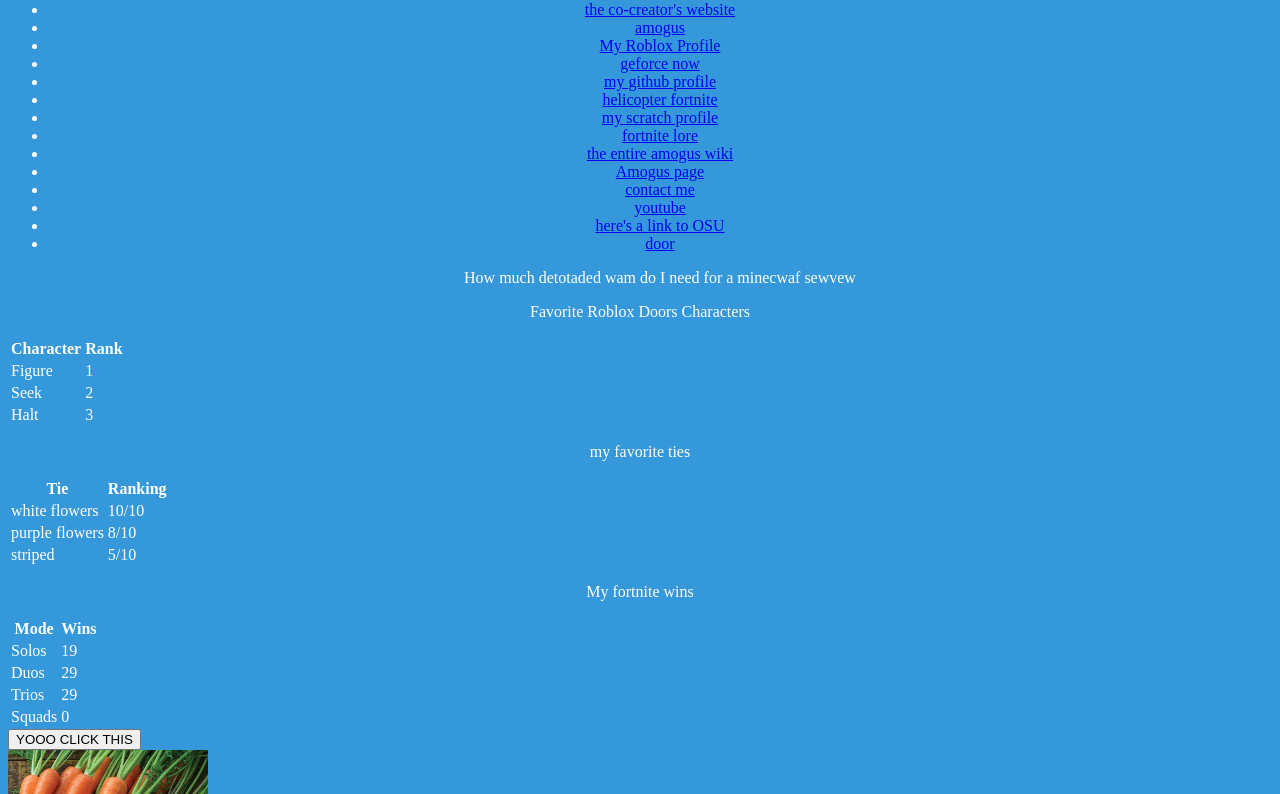
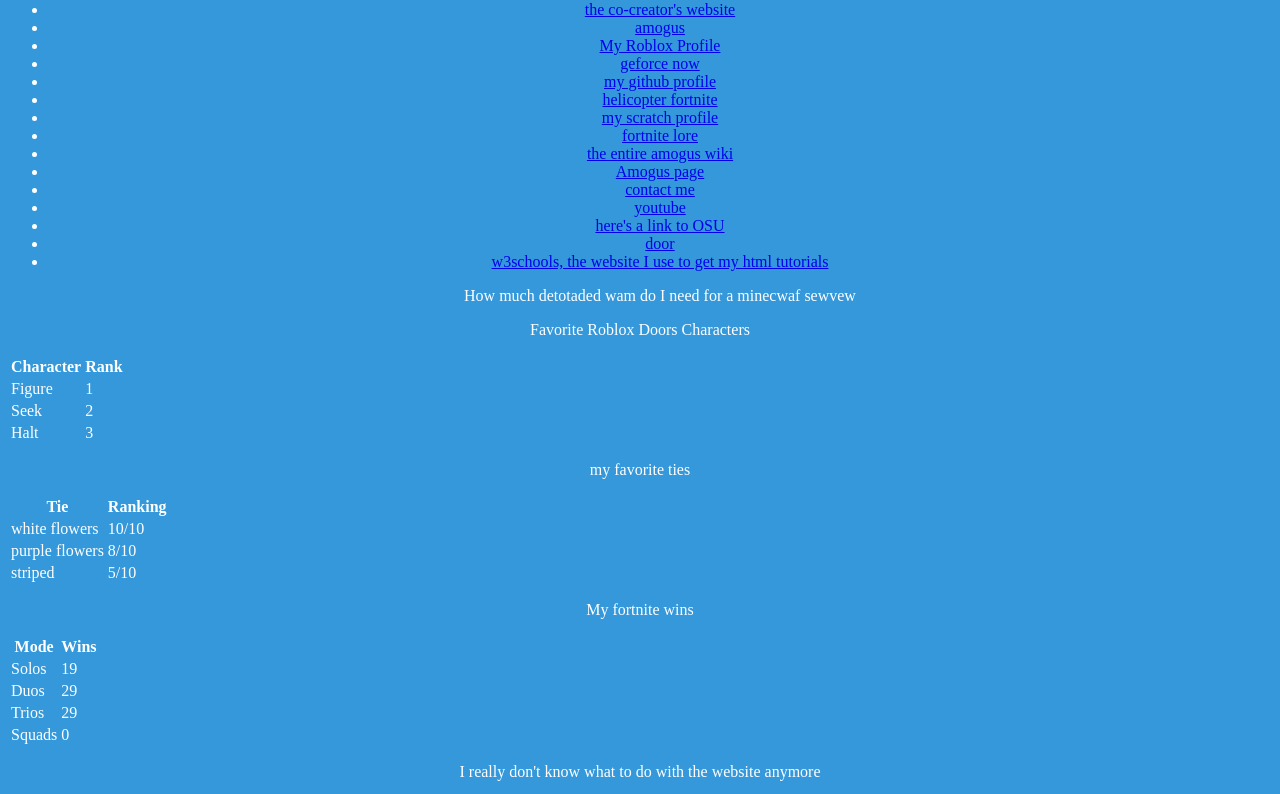
Before and after one commit to aswd1c32/aswd1c32.github.io, a plain HTML site: page index.html in a window 1280 px wide. Shown: the part 142-936 px from the top of the page. Drawn offline with Linux system fonts and the light colour scheme.

Commit message:
Update index.html

```diff
--- a/index.html
+++ b/index.html
@@ -26,6 +26,7 @@
       <li><a href="https://www.youtube.com">youtube</a></li>
       <li><a href="https://osu.ppy.sh/">here's a link to OSU</a></li>
       <li><a href="https://www.roblox.com/catalog/11263314237/Door">door</a></li>
+      <li><a href="https://www.w3schools.com/html/">w3schools, the website I use to get my html tutorials</a></li>
       <p>How much detotaded wam do I need for a minecwaf sewvew</p>
     </ul>
     <p> Favorite Roblox Doors Characters </p> <!-- You should really use literally any text editor apart from the one on github, you forgot to close this p element - jbxghexkojdv -->
@@ -89,6 +90,7 @@
         <td> 0 </td>
       </tr>
     </table>
+    <p>I really don't know what to do with the website anymore</p>
     <button onclick="rickroll();">YOOO CLICK THIS</button>
     <img src="carrot.jpg" id="carrot" alt="a picture of some random carrots"/></a>
     <p>a picture of some random carrots I found on google</p>
```
